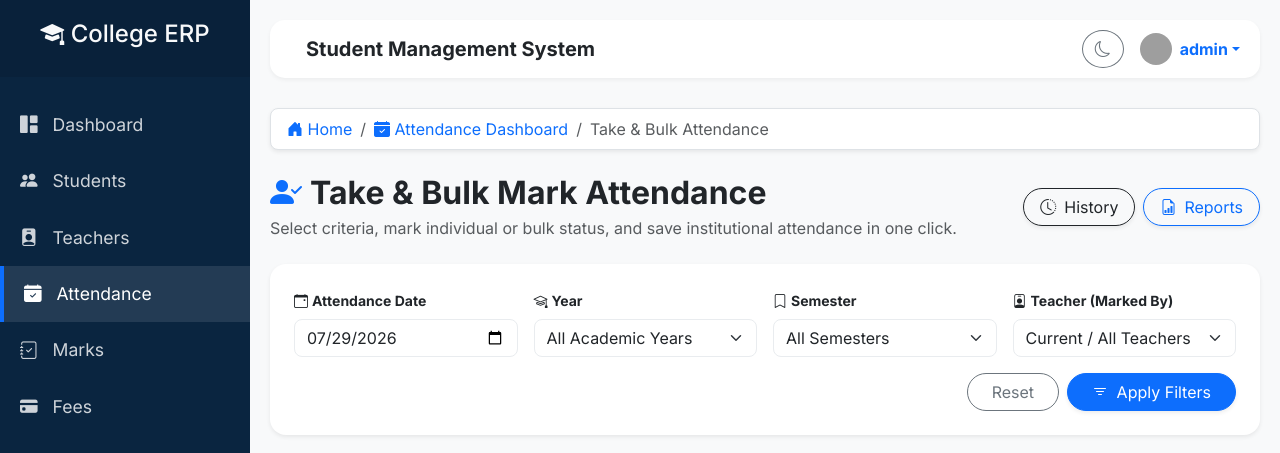
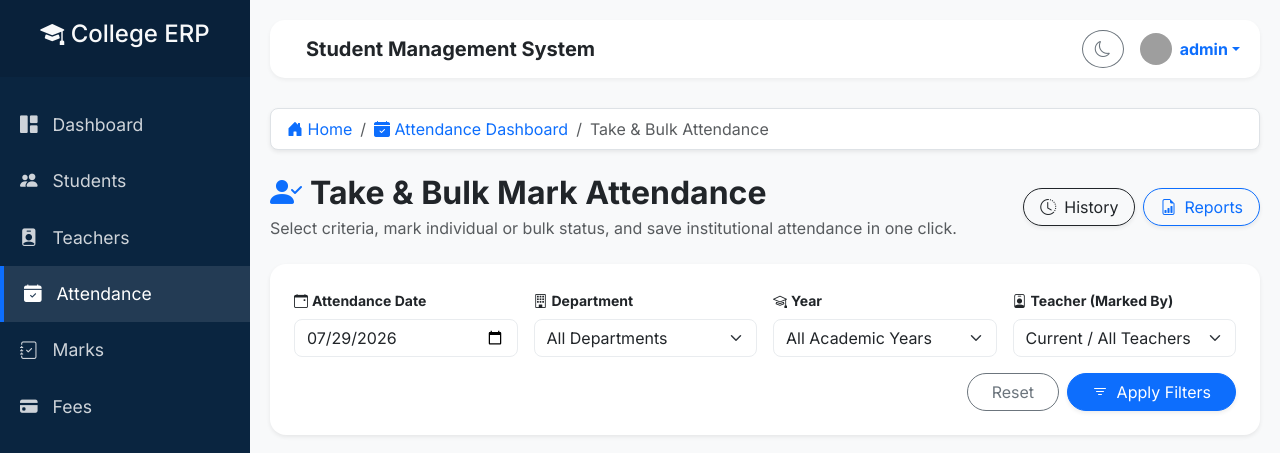
Before and after one commit to namasivaayan18022004-commits/student-management-system, a Flask app: page /attendance/take in a window 1280 px wide. Shown: the top 453 px of the page. Run offline with Flask 3, Linux system fonts and the light colour scheme; a user stored in the database is signed in; some libraries are stand-ins or nearby versions; grey boxes are pictures that could not be loaded.

Commit message:
Replace semester filter with department filter in take attendance

```diff
--- a/app.py
+++ b/app.py
@@ -2219,15 +2219,24 @@ def attendance_dashboard():
 @login_required
 def take_attendance():
     selected_date = request.args.get('date', dt.utcnow().strftime('%Y-%m-%d'))
+    selected_department = request.args.get('department', 'all')
     selected_year = request.args.get('year', 'all')
-    selected_semester = request.args.get('semester', 'all')
     selected_teacher = request.args.get('teacher', 'all')
 
     teachers = Teacher.query.filter_by(status='Active').all()
+    departments = [
+        'Computer Science',
+        'Electrical Engineering',
+        'Mechanical Engineering',
+        'Civil Engineering',
+        'Business Administration',
+        'Arts & Humanities'
+    ]
     years = ['First Year', 'Second Year', 'Third Year', 'Fourth Year']
-    semesters = ['Sem 1', 'Sem 2', 'Sem 3', 'Sem 4', 'Sem 5', 'Sem 6', 'Sem 7', 'Sem 8']
 
     query = Student.query.filter_by(status='Active')
+    if selected_department != 'all':
+        query = query.filter(Student.department == selected_department)
     if selected_year != 'all':
         query = query.filter(Student.year == selected_year)
     students = query.order_by(Student.student_id.asc()).all()
@@ -2275,7 +2284,7 @@ def take_attendance():
                     date=post_date,
                     day=day_name,
                     academic_year=s.year,
-                    semester=selected_semester if selected_semester != 'all' else 'Sem 5',
+                    semester='Sem 5',
                     status=status_val,
                     check_in_time=check_in,
                     check_out_time=check_out,
@@ -2286,19 +2295,19 @@ def take_attendance():
 
         db.session.commit()
         flash(f'Attendance saved successfully. ({created_count} added, {updated_count} updated)', 'success')
-        return redirect(url_for('take_attendance', date=post_date, year=selected_year, semester=selected_semester, teacher=selected_teacher))
+        return redirect(url_for('take_attendance', date=post_date, department=selected_department, year=selected_year, teacher=selected_teacher))
 
     return render_template(
         'take_attendance.html',
         students=students,
         att_map=att_map,
         selected_date=selected_date,
+        selected_department=selected_department,
         selected_year=selected_year,
-        selected_semester=selected_semester,
         selected_teacher=selected_teacher,
         teachers=teachers,
-        years=years,
-        semesters=semesters
+        departments=departments,
+        years=years
     )
 
 
--- a/templates/take_attendance.html
+++ b/templates/take_attendance.html
@@ -37,20 +37,20 @@
                 <input type="date" name="date" class="form-control rounded-3" value="{{ selected_date }}" required>
             </div>
             <div class="col-lg-3 col-md-6">
+                <label class="form-label fw-bold text-dark small"><i class="bi bi-building me-1"></i>Department</label>
+                <select name="department" class="form-select rounded-3">
+                    <option value="all" {% if selected_department == 'all' %}selected{% endif %}>All Departments</option>
+                    {% for d in departments %}
+                    <option value="{{ d }}" {% if selected_department == d %}selected{% endif %}>{{ d }}</option>
+                    {% endfor %}
+                </select>
+            </div>
+            <div class="col-lg-3 col-md-6">
                 <label class="form-label fw-bold text-dark small"><i class="bi bi-mortarboard me-1"></i>Year</label>
                 <select name="year" class="form-select rounded-3">
                     <option value="all" {% if selected_year == 'all' %}selected{% endif %}>All Academic Years</option>
                     {% for y in years %}
                     <option value="{{ y }}" {% if selected_year == y %}selected{% endif %}>{{ y }}</option>
-                    {% endfor %}
-                </select>
-            </div>
-            <div class="col-lg-3 col-md-6">
-                <label class="form-label fw-bold text-dark small"><i class="bi bi-bookmark me-1"></i>Semester</label>
-                <select name="semester" class="form-select rounded-3">
-                    <option value="all" {% if selected_semester == 'all' %}selected{% endif %}>All Semesters</option>
-                    {% for s in semesters %}
-                    <option value="{{ s }}" {% if selected_semester == s %}selected{% endif %}>{{ s }}</option>
                     {% endfor %}
                 </select>
             </div>
```
